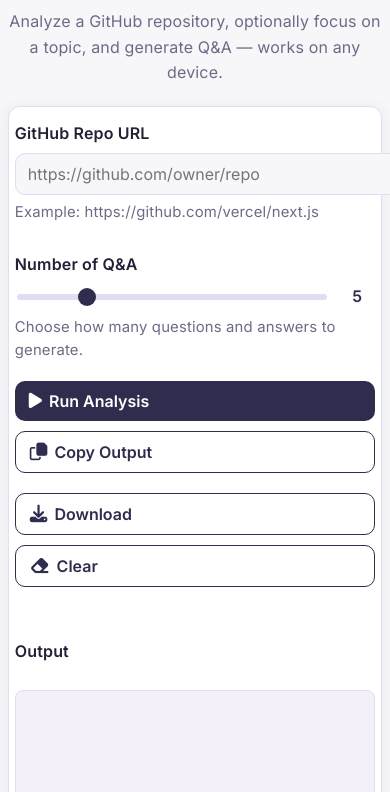
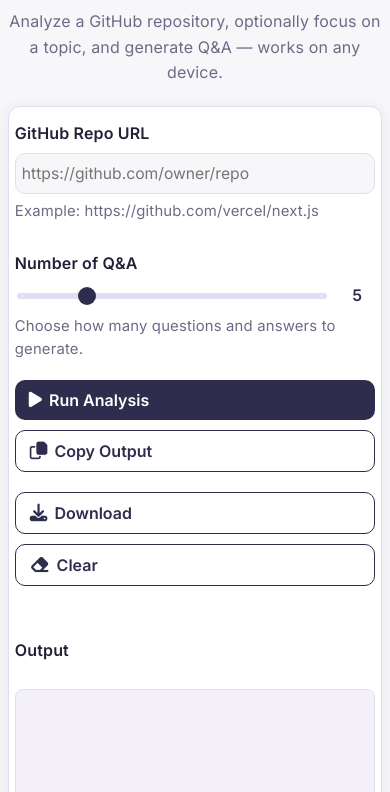
Before and after one commit to selvaganesh19/Github_Repo_QandA, a plain HTML site: page frontend/index.html in a window 390 px wide. Shown: the part 52-844 px from the top of the page. Drawn offline with Linux system fonts and the light colour scheme.

Commit message:
fixed ui for mobile

```diff
--- a/frontend/style.css
+++ b/frontend/style.css
@@ -36,6 +36,8 @@ body {
   max-width: 900px;
   padding: 32px 12px 24px 12px;
   margin: 0 auto;
+  box-sizing: border-box;
+  width: 100%;
 }
 
 header {
@@ -96,6 +98,7 @@ header {
 .field {
   display: grid;
   gap: 6px;
+  min-width: 0;
 }
 
 label {
@@ -119,6 +122,7 @@ button,
 textarea {
   width: 100%;
   font-family: 'Inter', system-ui, sans-serif;
+  box-sizing: border-box;
 }
 
 input[type="text"] {
@@ -130,6 +134,11 @@ input[type="text"] {
   color: var(--color-text);
   outline: none;
   transition: box-shadow 0.15s ease, border-color 0.15s ease;
+  min-width: 0;
+  width: 100%;
+  box-sizing: border-box;
+  overflow-x: auto;
+  word-break: break-all;
 }
 
 input[type="text"]:focus {
@@ -306,6 +315,11 @@ footer {
 @media (max-width: 600px) {
   .container {
     padding: 10px 2vw 18px 2vw;
+    width: 100vw;
+    min-width: 0;
+    max-width: 100vw;
+    box-sizing: border-box;
+    overflow-x: hidden;
   }
   .card {
     padding: 14px 6px 12px 6px;
@@ -322,4 +336,28 @@ footer {
   .subtitle {
     font-size: 1rem;
   }
+  input[type="text"] {
+    font-size: 0.98rem;
+    padding: 10px 6px;
+    min-width: 0;
+    width: 100%;
+    box-sizing: border-box;
+    overflow-x: auto;
+    word-break: break-all;
+  }
+  .field {
+    min-width: 0;
+  }
+  .grid-2 {
+    min-width: 0;
+  }
 }
+
+/* Prevent input overflow on all screens */
+input[type="text"] {
+  min-width: 0;
+  width: 100%;
+  box-sizing: border-box;
+  overflow-x: auto;
+  word-break: break-all;
+}
```
